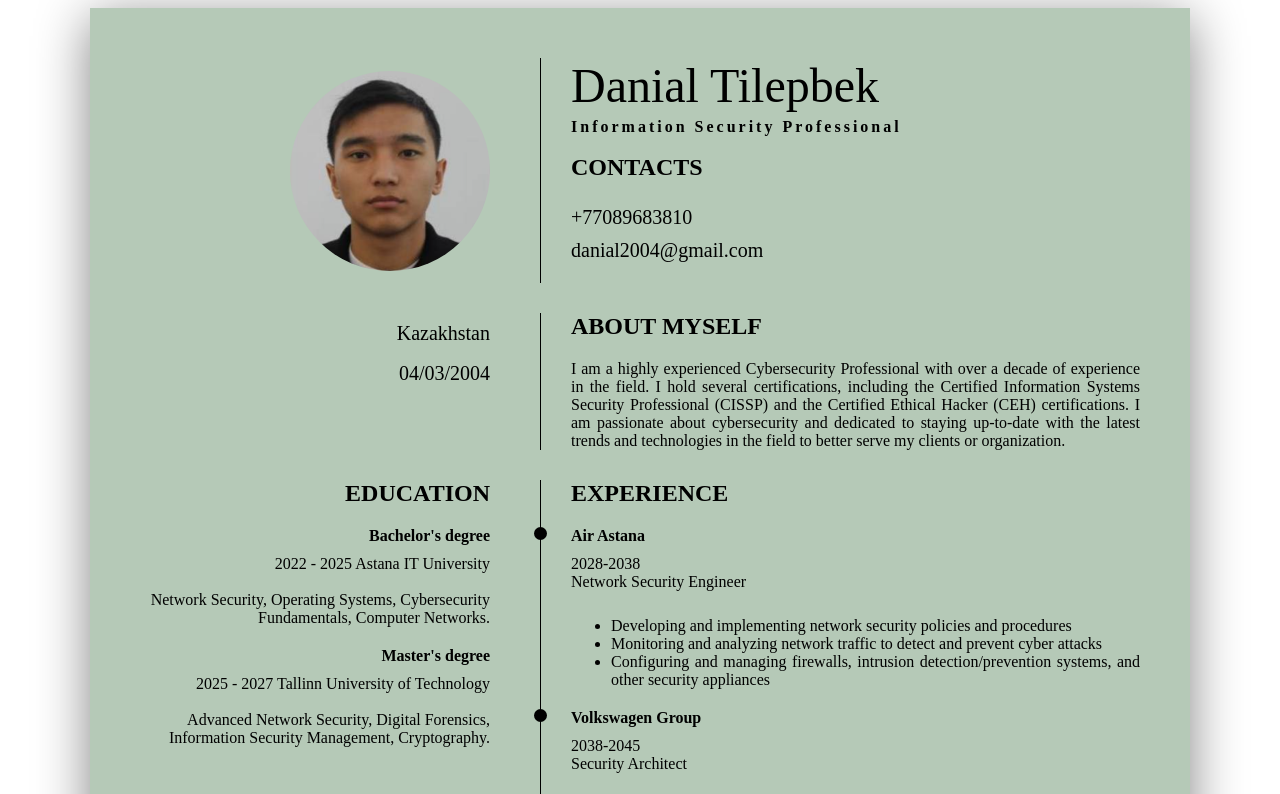
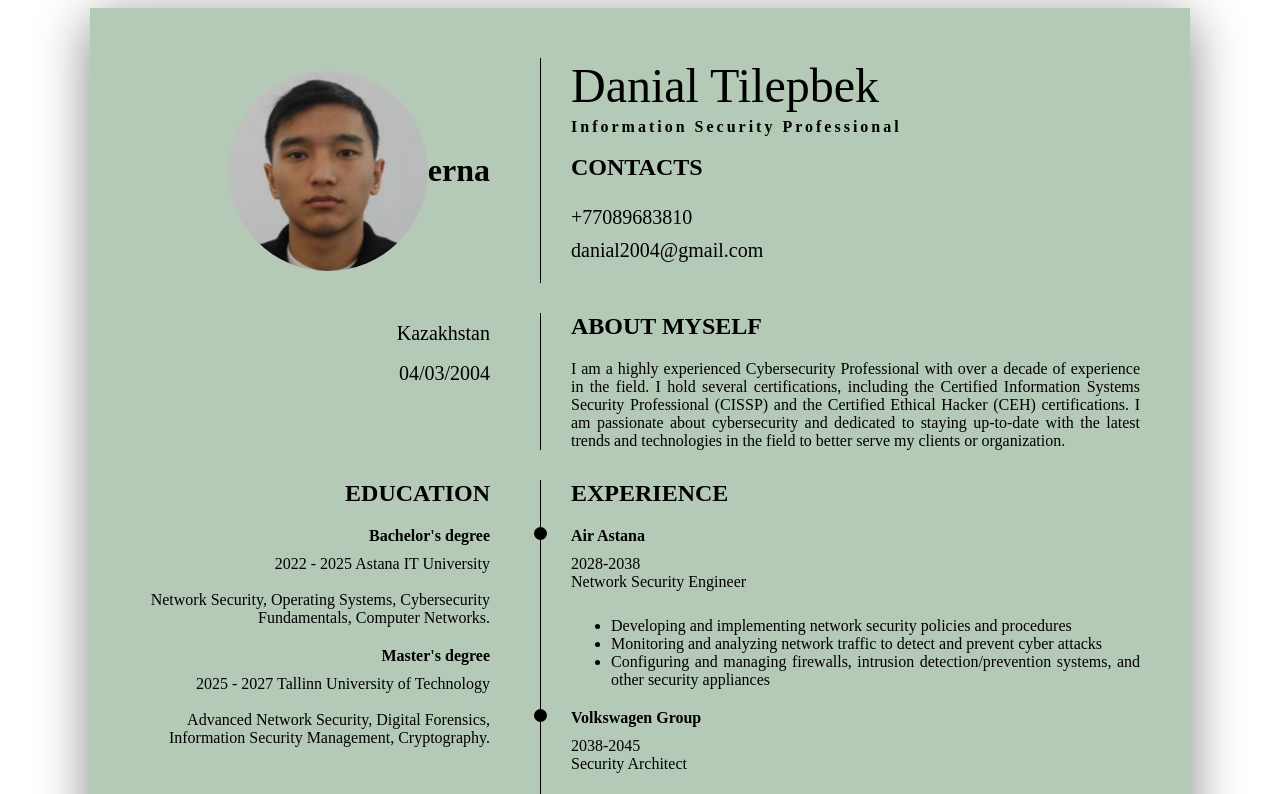
Before and after one commit to noo1ro/DanialTilepbek.github.io, a plain HTML site: page index.html in a window 1280 px wide. Shown: the top 794 px of the page. Drawn offline with Linux system fonts and the light colour scheme.

Commit message:
added erna

```diff
--- a/index.html
+++ b/index.html
@@ -12,6 +12,7 @@
          <div class="ava">
             <img src="image.png" alt="ava">
              <br>
+             <h1>erna</h1>
          </div>
          <div class="name">
             <h1>Danial Tilepbek</h1>
```
